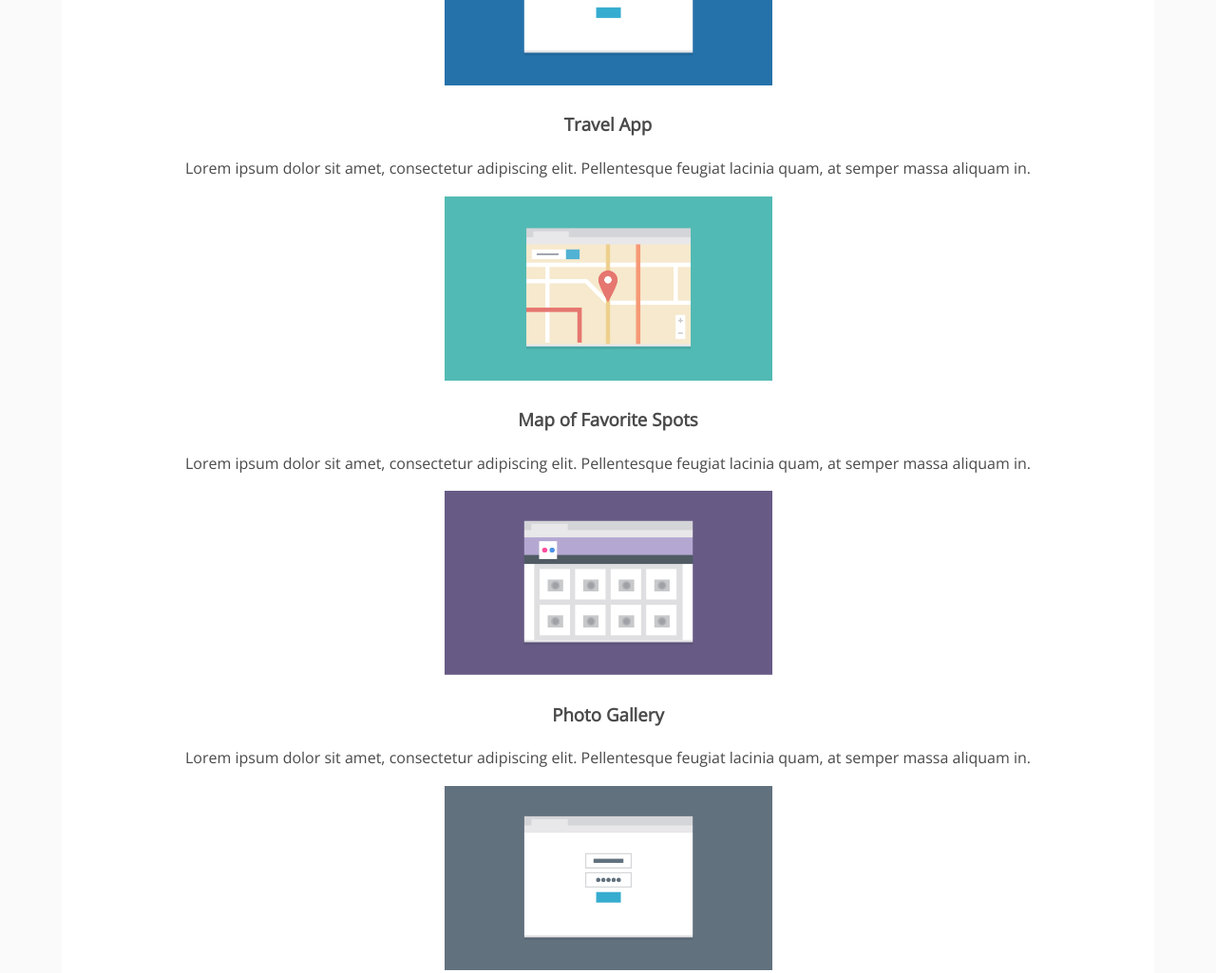
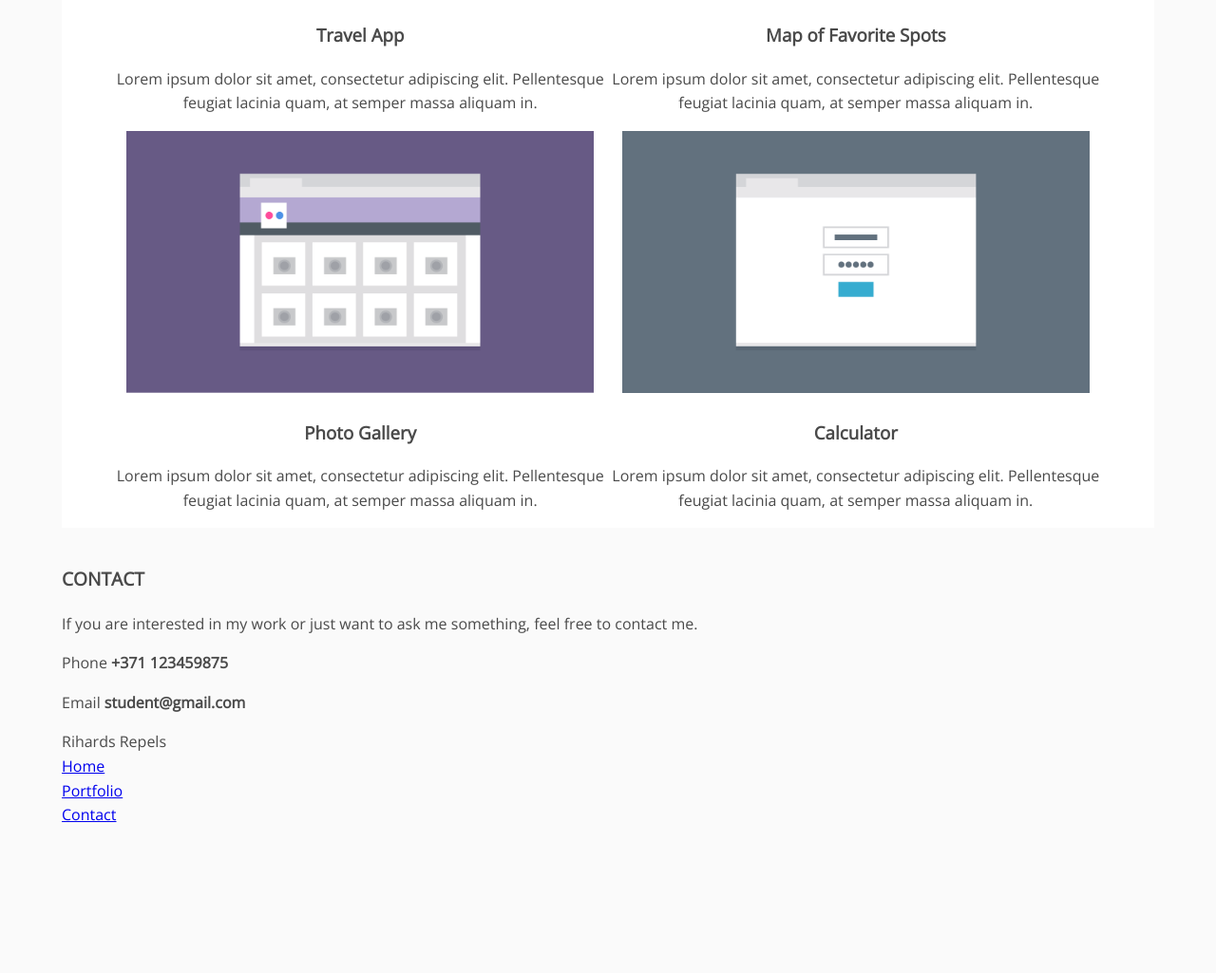
Before and after one commit to repelsins/Project_2, a plain HTML site: page index.html in a window 1280 px wide. Shown: the part 1200-2225 px from the top of the page at 95% size. After the commit the page ends 2072 px from the top, so only its background shows below. Drawn offline with nearby package versions, Linux system fonts and the light colour scheme.

Commit message:
keeping up the work

```diff
--- a/css/style.css
+++ b/css/style.css
@@ -16,6 +16,8 @@ body {
 h2 {
   font-size: 1.2em;
   text-transform: uppercase;
+  margin: 1em 0;
+  padding-top: 1em;
 }
 
 /* =================================
@@ -47,10 +49,13 @@ h2 {
   font-weight: bold;
 }
 
+.main-nav a:hover {
+  color: #717171;
+}
+
 /* ---- Layout Containers ---- */
 
-.wrapper,
-.container {
+.wrapper {
   width: 90%;
   margin: 0 auto;
 }
@@ -63,9 +68,6 @@ h2 {
 .portfolio {
   text-align: center;
   background: #fff;
-}
-
-.col {
 }
 
 /* ---- Page Elements ---- */
@@ -83,8 +85,7 @@ h2 {
 ==================================== */
 
 @media (min-width: 769px) {
-  .wrapper,
-  .container {
+  .wrapper {
     max-width: 1150px;
   }
 
@@ -112,8 +113,13 @@ h2 {
     float: right;
   }
 
+  .col {
+    width: 45%;
+    display: inline-block;
+  }
+
   .content-image {
-    width: 30%;
+    width: 95%;
   }
 }
 
--- a/index.html
+++ b/index.html
@@ -18,7 +18,7 @@
                 <h1 class="name"><a href="#" />Rihards Repels</a></h1>
                 <ul class="main-nav">
                     <li><a href="#">Home</a></li>
-                    <li><a href="#">Portfolio</a></li>
+                    <li><a href="#portfolio">Portfolio</a></li>
                     <li><a href="#">Contact</a></li>
                 </ul>
             </div>
@@ -32,7 +32,7 @@
             </p>
         </div>
         <div class="portfolio">
-            <h2>Portfolio</h2>
+            <h2 id="portfolio">Portfolio</h2>
 
             <div class="col">
                 <img class="content-image" src="images/portfolio-1.png" alt="Marketing page picture">
@@ -77,11 +77,18 @@
             </div>
         </div>
 
+        <div class="container">
+            <h2 id="contact">Contact</h2>
+            <p>If you are interested in my work or just want to ask me something, feel free to contact me.</p>
+            <p>Phone <strong>+371 123459875</strong></p>
+            <p>Email <strong>student@gmail.com</strong></p>
+        </div>
+
         <footer>
             <span>Rihards Repels</span>
             <ul>
                 <li><a href="#">Home</a></li>
-                <li><a href="#">Portfolio</a></li>
+                <li><a href="#portfolio">Portfolio</a></li>
                 <li><a href="#">Contact</a></li>
             </ul>
         </footer>
```
